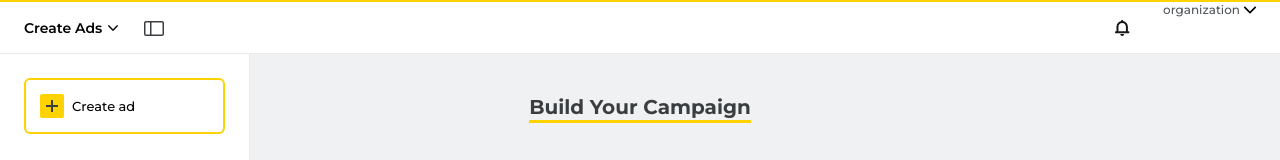
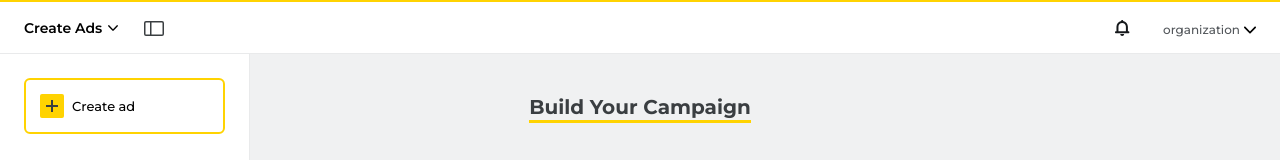
Before and after one commit to stelsewhere/Ads-Dashboard, a plain HTML site: page index.html in a window 1280 px wide. Shown: the top 160 px of the page. Drawn offline with Linux system fonts and the light colour scheme.

Commit message:
Add files via upload

```diff
--- a/scss/_header.scss
+++ b/scss/_header.scss
@@ -92,7 +92,7 @@
     }
 
     label {
-        transform: translateY(-42px);
+        transform: translateY(-22px);
     }
 }
 
```
Also changed, not shown: scss/styles.css.
